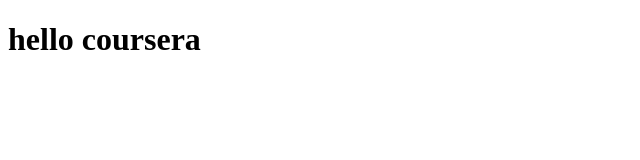
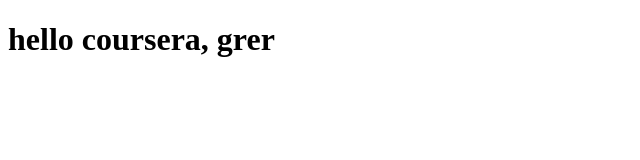
Before and after one commit to levyairle/coursera-test, a plain HTML site: page site/index.html in a window 1280 px wide. Shown: the whole page, without its empty margins (0-640 px from the left). Drawn offline with Linux system fonts and the light colour scheme.

Commit message:
small addition toour page

```diff
--- a/site/index.html
+++ b/site/index.html
@@ -4,6 +4,6 @@
 	<title>hello coursera</title>
 </head>
 <body>
-<h1>hello coursera</h1>
+<h1>hello coursera, grer</h1>
 </body>
 </html>
```
